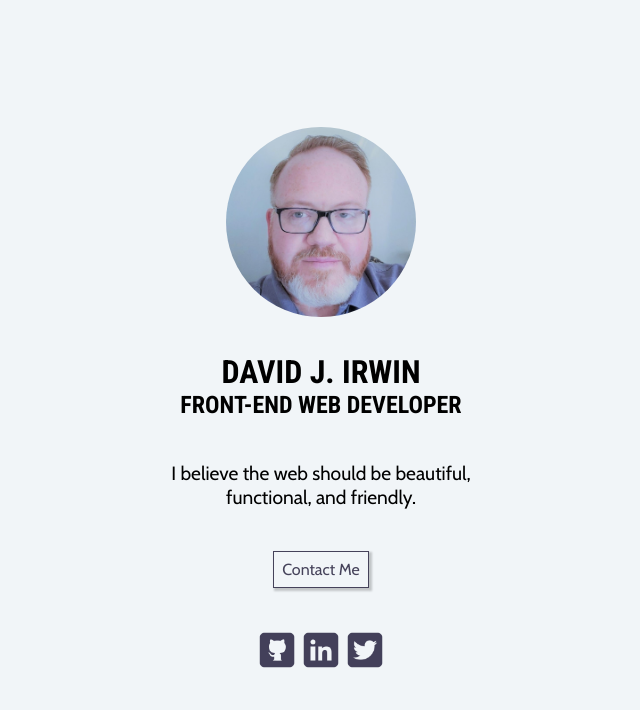
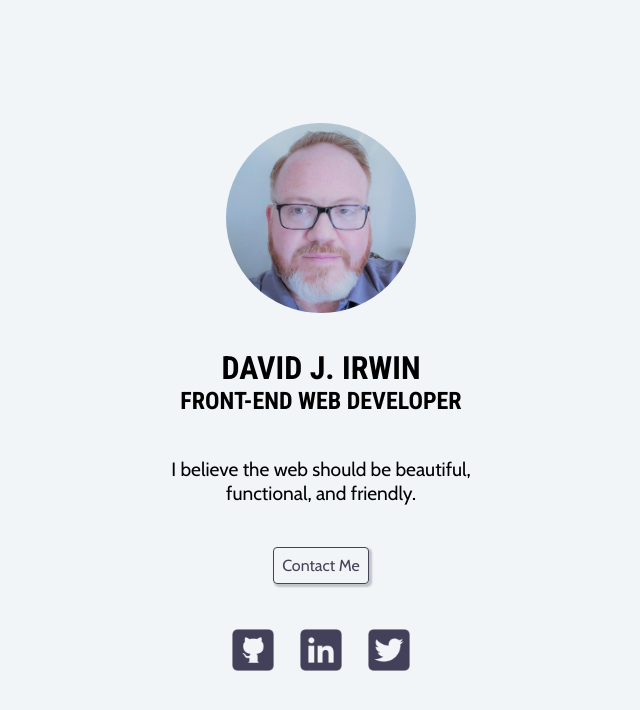
Before and after one commit to redirwin/daveirwindev, a plain HTML site: page projects/business-card/index.html in a window 1280 px wide. Shown: the whole page, without its empty margins (319-959 px from the left). Drawn offline with nearby package versions, Linux system fonts and the light colour scheme.

Commit message:
Styled the buttons and corrected links.

```diff
--- a/projects/business-card/index.html
+++ b/projects/business-card/index.html
@@ -25,7 +25,7 @@
 
         <div class="row-2">
 
-            <a class="contact-me" href="#">Contact Me</a>
+            <a class="contact-me" href="mailto:redirwin@gmail.com">Contact Me</a>
 
             <div class="social-icons">
                 <a href="http://github.com/redirwin" target="_blank"><img alt="Github icon"
--- a/projects/business-card/styles.css
+++ b/projects/business-card/styles.css
@@ -65,16 +65,18 @@ main {
     text-decoration: none;
     color: #45425A;
     border: 1px solid #45425A;
+    border-radius: 4px;
     padding: 8px;
     box-shadow: 2px 2px 2px 1px rgba(0, 0, 0, 0.2);
 }
 
 .contact-me:active {
     box-shadow: none;
-    background-color: #FF914D;
-    color: #45425A;
+    background-color: #45425A;
+    color: white;
 }
 
 .social-icons img {
-    height: 40px;
+    height: 48px;
+    margin: 0 8px;
 }
```
